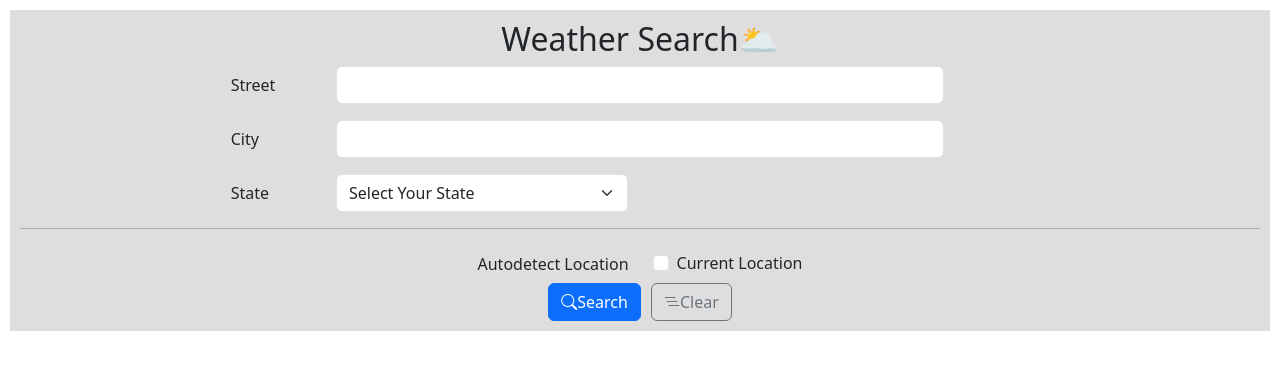
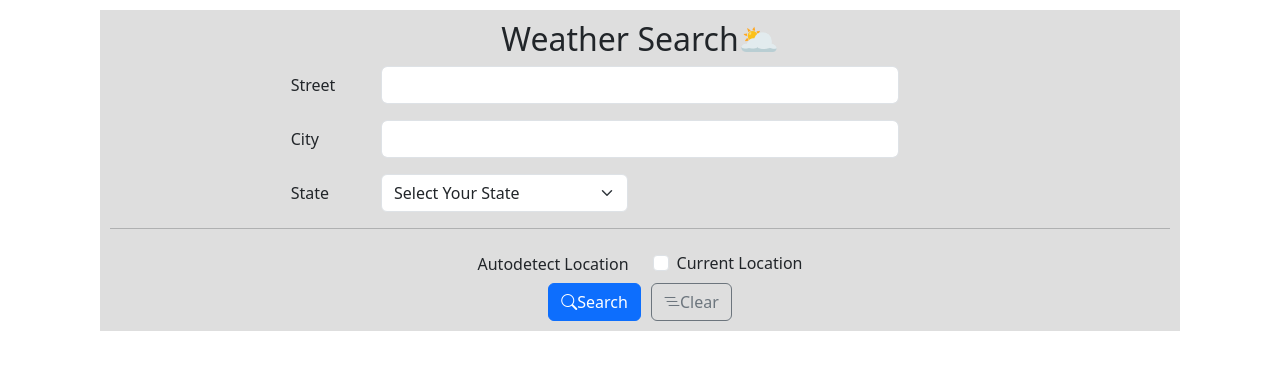
Before and after one commit to gbccccc/Weather-React, a React (Create React App) app in the folder frontend/: page / in a window 1280 px wide. Shown: the top 370 px of the page. Built offline with nearby package versions, Linux system fonts and the light colour scheme.

Commit message:
max width of searching block

```diff
--- a/frontend/src/styles/SearchingBlock.css
+++ b/frontend/src/styles/SearchingBlock.css
@@ -2,6 +2,8 @@
     background-color: #dedede;
     padding: 10px 10px;
     width: 100%;
+    max-width: 1080px;
+    justify-self: center;
 }
 
 .searching-form .address-label {
@@ -12,7 +14,6 @@
     display: flex;
     justify-content: center;
     align-items: center;
-    vertical-align: center;
 }
 
 .form-button {
```
